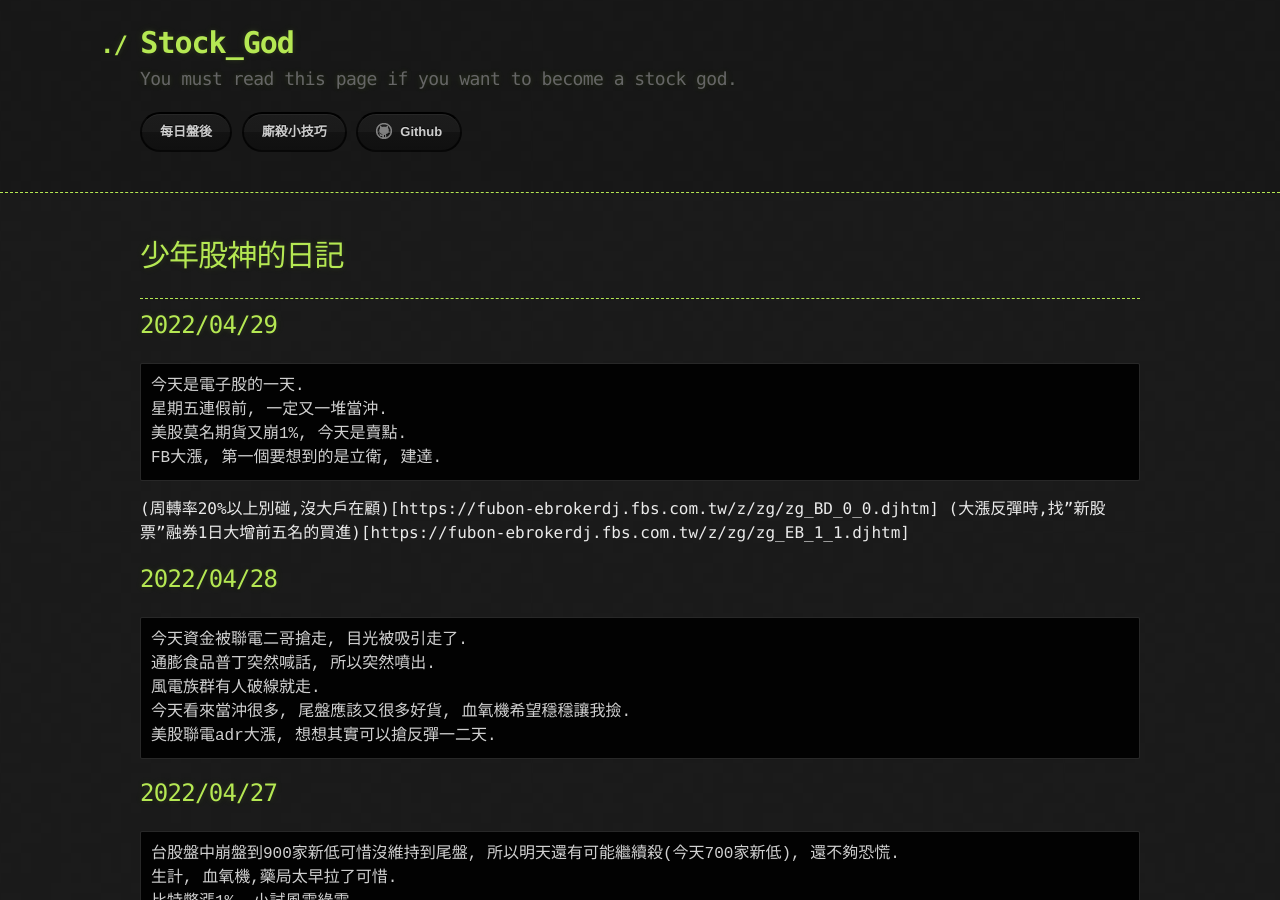
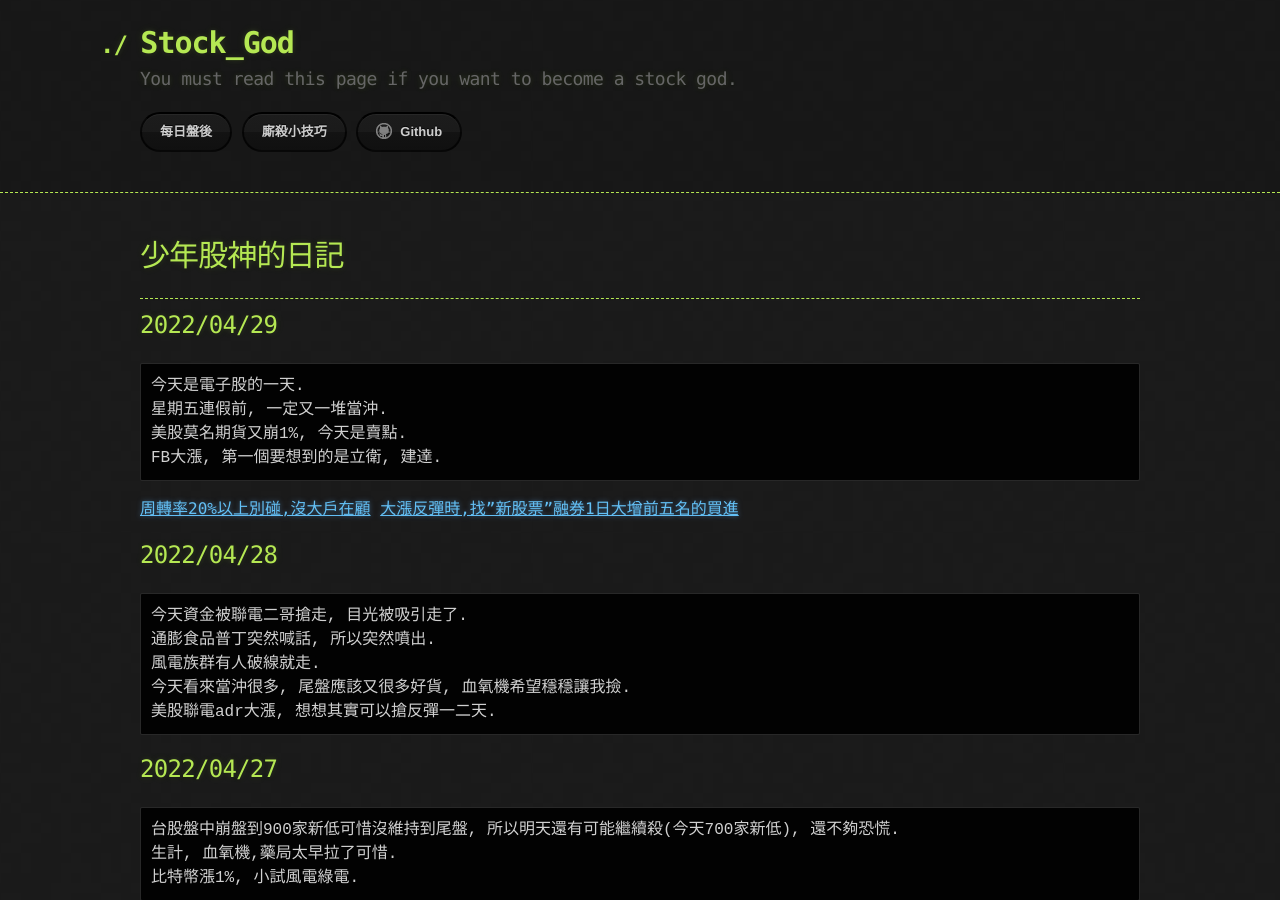
Before and after one commit to lepg5487/Stock_God, a Jekyll site: the page built from index.md, in a window 1280 px wide and 900 px high. Built offline with Jekyll 4.4.1, drawn with Linux system fonts in a browser that asks for light colours; our own code applies the rules of GitHub Pages for plain Markdown files.

Commit message:
Update index.md

````diff
--- a/index.md
+++ b/index.md
@@ -13,8 +13,8 @@ layout: testlayouts
 美股莫名期貨又崩1%, 今天是賣點.
 FB大漲, 第一個要想到的是立衛, 建達.
 ```
-(周轉率20%以上別碰,沒大戶在顧)[https://fubon-ebrokerdj.fbs.com.tw/z/zg/zg_BD_0_0.djhtm]
-(大漲反彈時,找"新股票"融券1日大增前五名的買進)[https://fubon-ebrokerdj.fbs.com.tw/z/zg/zg_EB_1_1.djhtm]
+[周轉率20%以上別碰,沒大戶在顧](https://fubon-ebrokerdj.fbs.com.tw/z/zg/zg_BD_0_0.djhtm)
+[大漲反彈時,找"新股票"融券1日大增前五名的買進](https://fubon-ebrokerdj.fbs.com.tw/z/zg/zg_EB_1_1.djhtm)
 
 ## 2022/04/28
 ```
````
